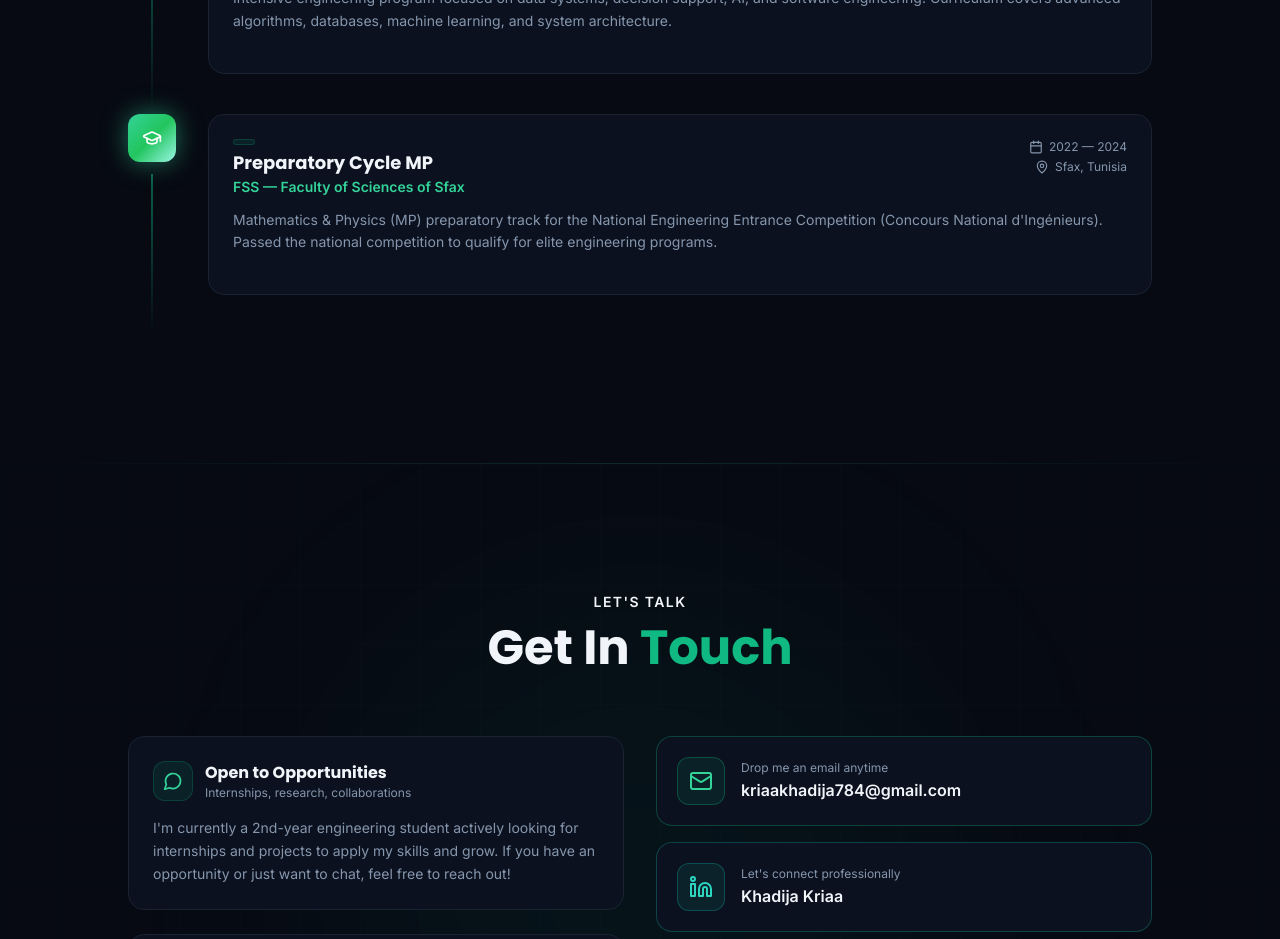
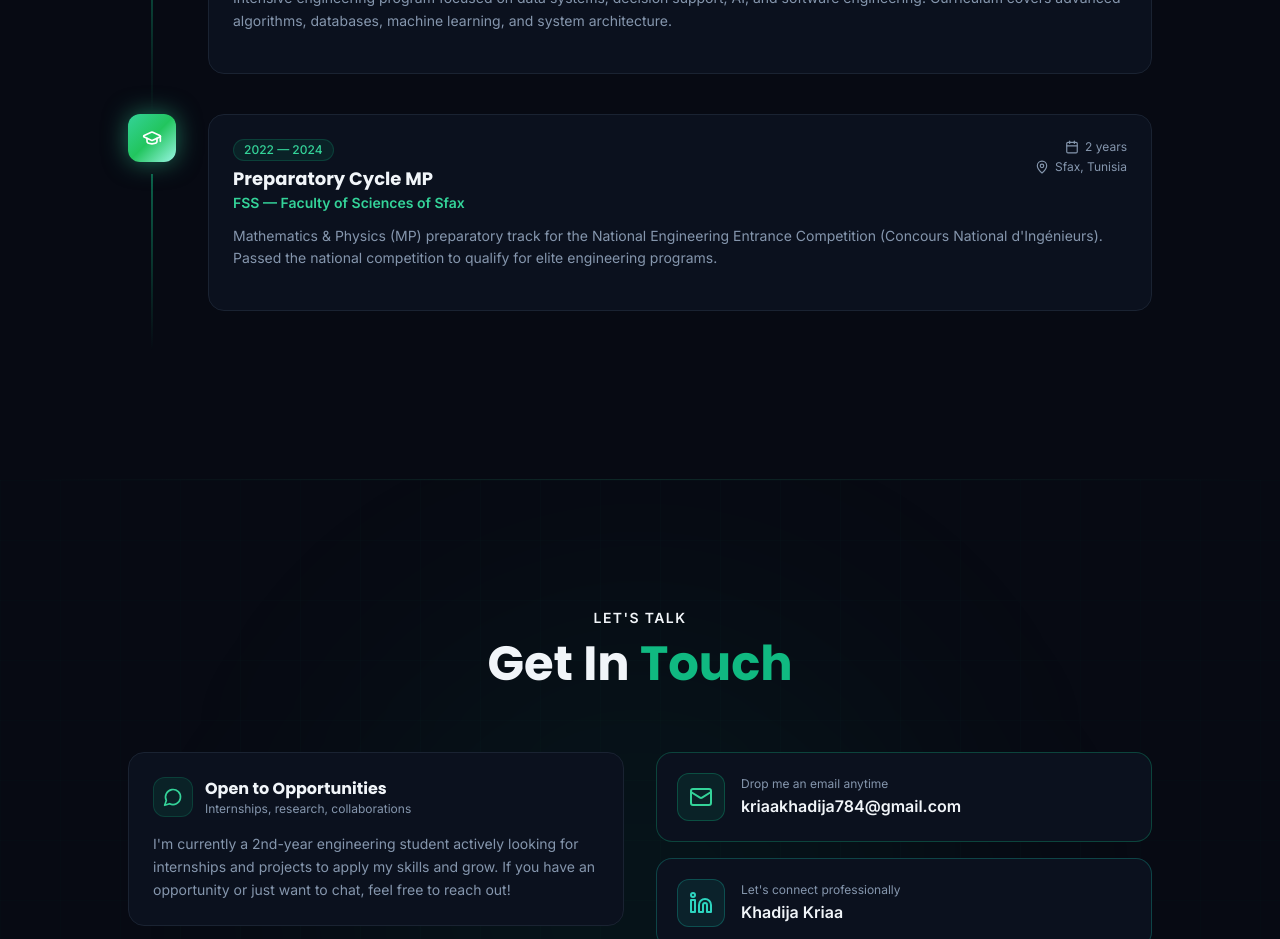
Before and after one commit to khadijakriaa/myportfolio, a Next.js app: page / in a window 1280 px wide. Shown: the part 5520-6459 px from the top of the page. Built offline with nearby package versions, Linux system fonts and the light colour scheme.

Commit message:
updated education section

```diff
--- a/components/sections/experience-education.tsx
+++ b/components/sections/experience-education.tsx
@@ -36,7 +36,8 @@ const EDUCATION = [
     degree: 'Preparatory Cycle MP',
     school: "FSS",
     fullName: "Faculty of Sciences of Sfax",
-    period: '2022 — 2024',
+    period: '2 years',
+    year: '2022 — 2024',
     location: 'Sfax, Tunisia',
     description: 'Mathematics & Physics (MP) preparatory track for the National Engineering Entrance Competition (Concours National d\'Ingénieurs). Passed the national competition to qualify for elite engineering programs.',
   },
```
